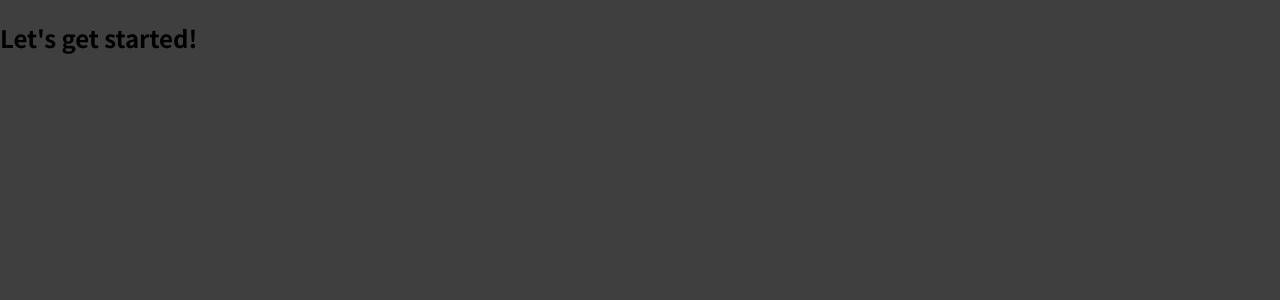
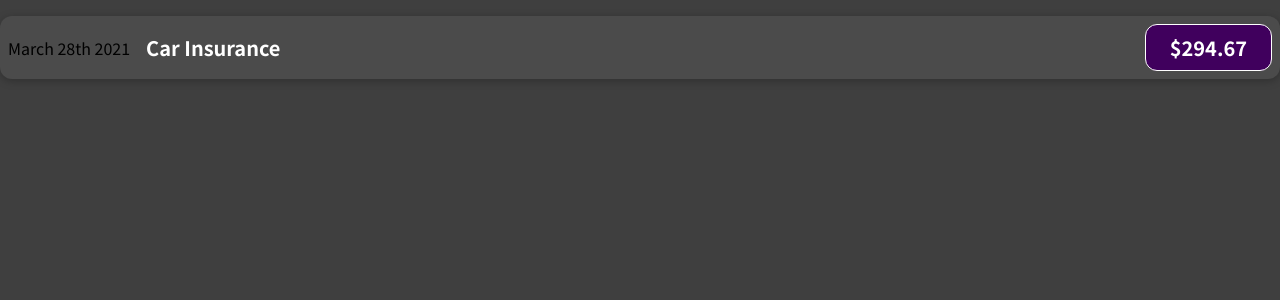
Before and after one commit to alxndrryan/expense-tracker, a JavaScript app: page / in a window 1280 px wide. Shown: the top 300 px of the page. Built offline with nearby package versions, Linux system fonts and the light colour scheme.

Commit message:
builds expense item component and styling

```diff
--- a/src/App.js
+++ b/src/App.js
@@ -1,9 +1,7 @@
+import ExpenseItem from "./components/ExpenseItem";
+
 function App() {
-  return (
-    <div>
-      <h2>Let's get started!</h2>
-    </div>
-  );
+  return <ExpenseItem />;
 }
 
 export default App;
--- /dev/null
+++ b/src/components/ExpenseItem.css
@@ -0,0 +1,56 @@
+.expense-item {
+  display: flex;
+  justify-content: space-between;
+  align-items: center;
+  box-shadow: 0 2px 8px rgba(0, 0, 0, 0.25);
+  padding: 0.5rem;
+  margin: 1rem 0;
+  border-radius: 12px;
+  background-color: #4b4b4b;
+}
+
+.expense-item__description {
+  display: flex;
+  flex-direction: column;
+  gap: 1rem;
+  align-items: flex-end;
+  flex-flow: column-reverse;
+  justify-content: flex-start;
+  flex: 1;
+}
+
+.expense-item h2 {
+  color: #3a3a3a;
+  font-size: 1rem;
+  flex: 1;
+  margin: 0 1rem;
+  color: white;
+}
+
+.expense-item__price {
+  font-size: 1rem;
+  font-weight: bold;
+  color: white;
+  background-color: #40005d;
+  border: 1px solid white;
+  padding: 0.5rem;
+  border-radius: 12px;
+}
+
+@media (min-width: 580px) {
+  .expense-item__description {
+    flex-direction: row;
+    align-items: center;
+    justify-content: flex-start;
+    flex: 1;
+  }
+
+  .expense-item__description h2 {
+    font-size: 1.25rem;
+  }
+
+  .expense-item__price {
+    font-size: 1.25rem;
+    padding: 0.5rem 1.5rem;
+  }
+}
--- /dev/null
+++ b/src/components/ExpenseItem.js
@@ -0,0 +1,15 @@
+import "./ExpenseItem.css";
+
+function ExpenseItem(props) {
+  return (
+    <div className="expense-item">
+      <div>March 28th 2021</div>
+      <div className="expense-item__description">
+        <h2>Car Insurance</h2>
+        <div className="expense-item__price">$294.67</div>
+      </div>
+    </div>
+  );
+}
+
+export default ExpenseItem;
```
Also changed, not shown: 1 other file (tests, documents, lock files or other folders).
